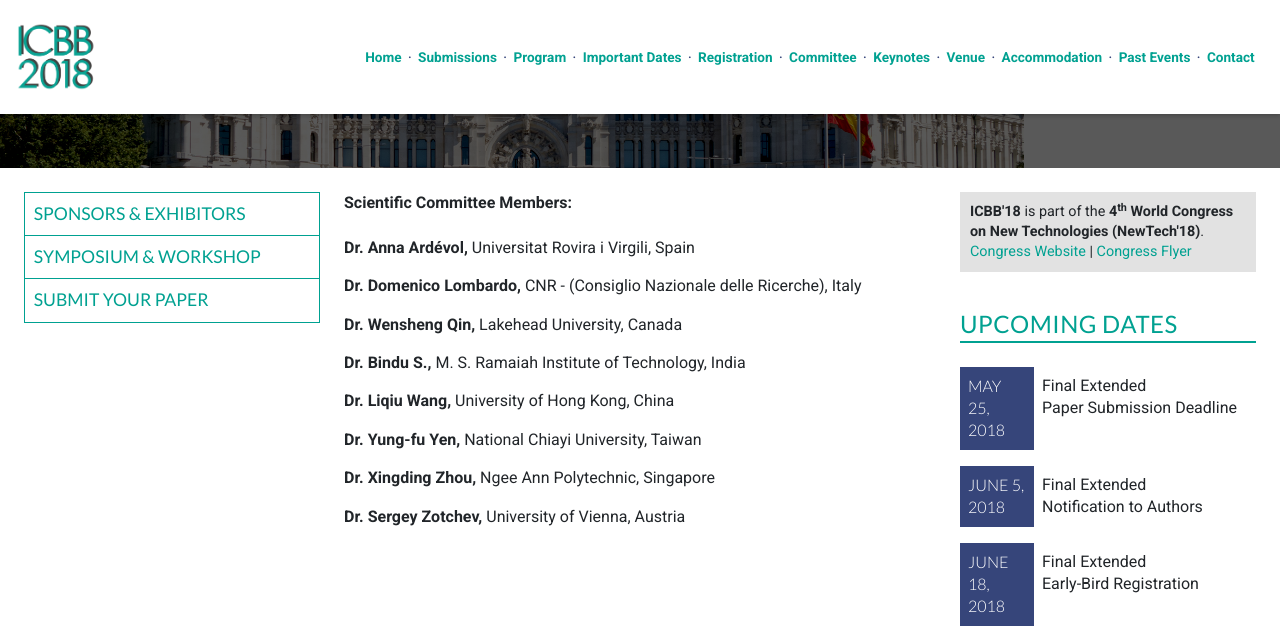
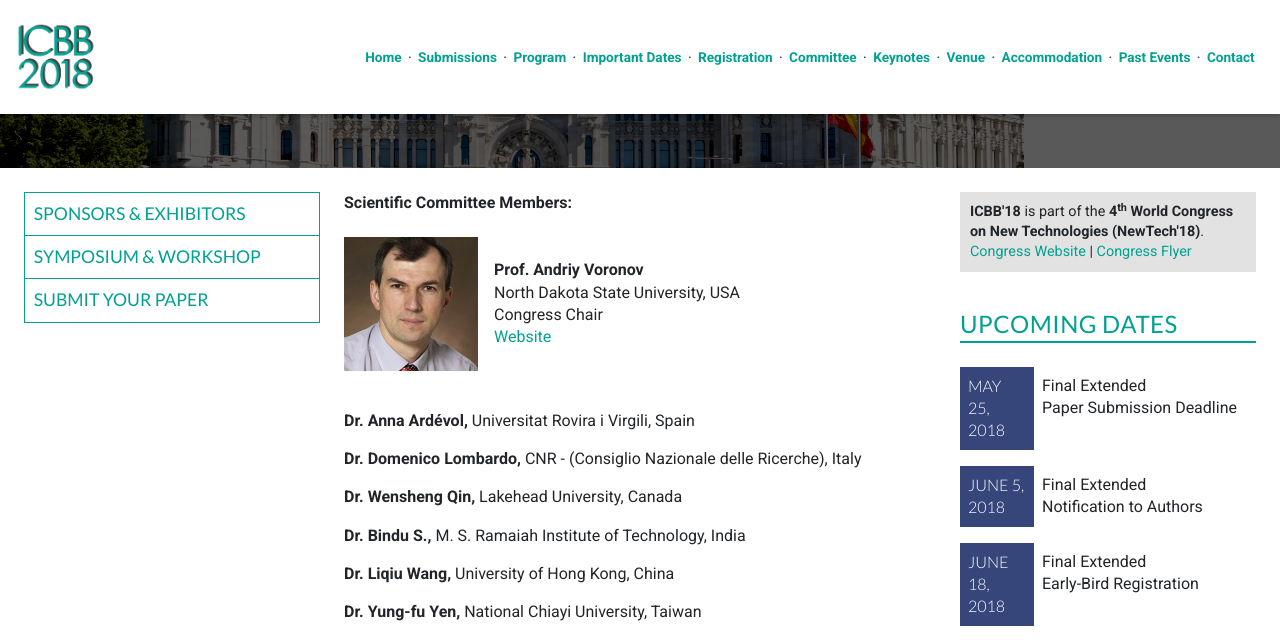
Before and after one commit to intaset/bbseries, a Jekyll site: the page built from committee.html, in a window 1280 px wide and 900 px high, scrolled down 312 px, cut to the strip 0-640 px from the top of the window. Built offline with Jekyll 4.4.1, drawn with Linux system fonts in a browser that asks for light colours; nearby versions of some CDN libraries; Markdown is read by kramdown in place of the engine named in the settings; comment, search, counter and statistics services are not loaded.

Commit message:
Added congress chair

```diff
--- a/committee.html
+++ b/committee.html
@@ -7,9 +7,20 @@
 
 <div class="unit unit-s-1 unit-m-1-4-1 unit-l-1-4-1">
   <div class="unit-spacer content">
+
+
     <!-- <p class="body">The Scientific Committee list is currently being updated. We appreciate your patience!</p> -->
 
     <p class="bold">Scientific Committee Members:</p><br>
+
+    <div class="unit unit-s-1 unit-m-1 unit-l-1">
+        <img src="../img/Voronov.jpg" width="150" align="left" style="padding-right: 1em;"><p class="body">
+        <br><b>Prof. Andriy Voronov</b><br>
+        North Dakota State University, USA<br>
+        Congress Chair<br>
+        <a href="https://www.ndsu.edu/cpm/faculty/voronov/" class="body-link" target="_blank">Website</a></p>
+         <br> <br>
+    </div>
 
     <p class="body"><b>Dr. Anna Ardévol,</b> Universitat Rovira i Virgili, Spain</p>
     <!-- <p class="body"><b>Dr. Vladimir Baulin,</b> Universitat Rovira i Virgili, Spain</p> -->
```
Also changed, not shown: img/Voronov.jpg (added), 2 other files.
